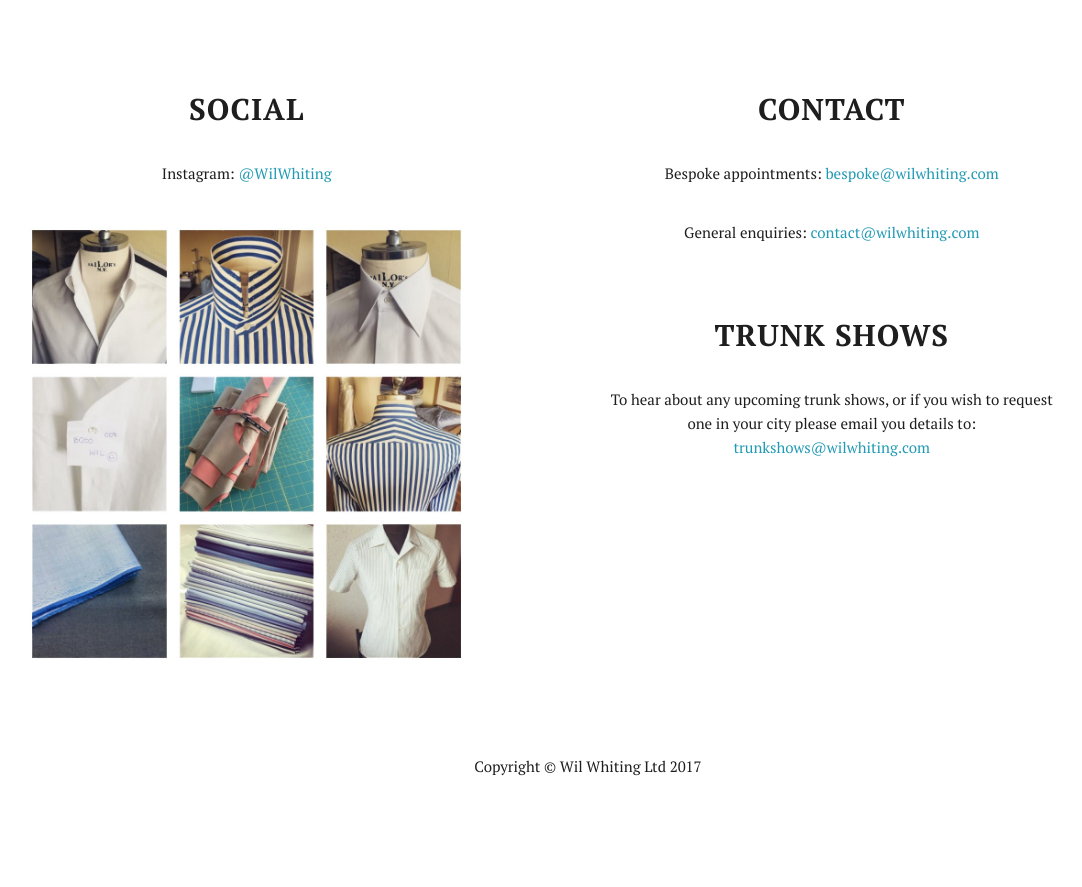
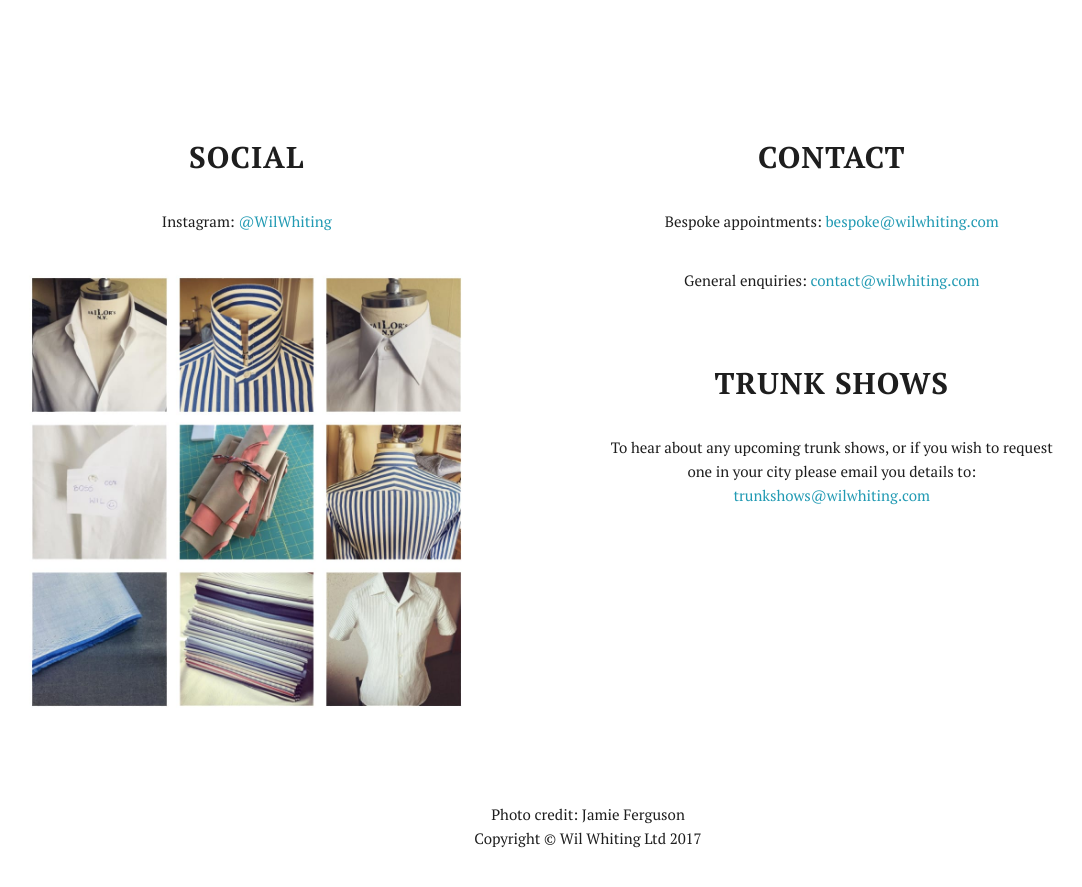
Before and after one commit to MrEdwardo/wilwhitingcouk, a Jekyll site: the page built from index.html, in a window 1280 px wide and 900 px high, scrolled down 7885 px. Shown: the top 887 px of the window, without its empty margins (52-1134 px from the left). Built offline with Jekyll 4.4.1, drawn with Linux system fonts in a browser that asks for light colours; before the commit the page ends 8713 px from its top, so only the background shows below that; part of the change alters nothing that is shown.

Commit message:
footer, layout fixes

```diff
--- a/_includes/about.html
+++ b/_includes/about.html
@@ -4,7 +4,7 @@
 
     <div class="row">
 
-      <div class="col-lg-6 col-sm-offset-3">
+      <div class="col-lg-5 col-sm-offset-3">
         <h2>About</h2>
         <p>Wil Whiting is aimed at redefining the bespoke shirt, focussed predominantly on quality to ensure each customer receives a shirt that encompasses the true meaning of the term ‘bespoke’, as known with the traditional British tailoring community.</p>
         <p>Wil trained under one of the most renowned and last remaining bespoke shirtmaker in the world, who be-gifted him a unique pattern making formula. Even with this comprehensive foundation Wil opted to continue learning, focussed on perfecting his own pattern methodology by travelling to meet other makers around the world who supported his quest in reviving and evolving this dying craft. Using this experience Wil trained his own small team, using a combination of the traditional ‘Jermyn Street make’ and his own methodology defined by endless experimentation and advice received from other renown cutters and makers within the industry.</p>
--- a/_includes/footer.html
+++ b/_includes/footer.html
@@ -1,6 +1,7 @@
     <!-- Footer -->
     <footer>
         <div class="container text-center">
+            <p>Photo credit: Jamie Ferguson</p>
             <p>Copyright &copy; {{ site.footer }} 20{{ site.time | date: '%y' }}</p>
         </div>
     </footer>
--- a/_includes/head.html
+++ b/_includes/head.html
@@ -13,6 +13,16 @@
     <link rel="stylesheet" href="{{ "/css/font-awesome/css/font-awesome.min.css" | prepend: site.baseurl }}">
     <link href="https://fonts.googleapis.com/css?family=PT+Serif:400,400i,700" rel="stylesheet">
 
+    <script>
+    (function(i,s,o,g,r,a,m){i['GoogleAnalyticsObject']=r;i[r]=i[r]||function(){
+    (i[r].q=i[r].q||[]).push(arguments)},i[r].l=1*new Date();a=s.createElement(o),
+    m=s.getElementsByTagName(o)[0];a.async=1;a.src=g;m.parentNode.insertBefore(a,m)
+    })(window,document,'script','https://www.google-analytics.com/analytics.js','ga');
+
+    ga('create', 'UA-19619576-15', 'auto');
+    ga('send', 'pageview');
+  </script>
+
     <!-- HTML5 Shim and Respond.js IE8 support of HTML5 elements and media queries -->
     <!-- WARNING: Respond.js doesn't work if you view the page via file:// -->
     <!--[if lt IE 9]>
--- a/_layouts/default.html
+++ b/_layouts/default.html
@@ -2,6 +2,15 @@
 <html>
     {% include head.html %}
     <body id="page-top" data-spy="scroll" data-target=".navbar-fixed-top">
+      <script>
+      (function(i,s,o,g,r,a,m){i['GoogleAnalyticsObject']=r;i[r]=i[r]||function(){
+      (i[r].q=i[r].q||[]).push(arguments)},i[r].l=1*new Date();a=s.createElement(o),
+      m=s.getElementsByTagName(o)[0];a.async=1;a.src=g;m.parentNode.insertBefore(a,m)
+      })(window,document,'script','https://www.google-analytics.com/analytics.js','ga');
+
+      ga('create', 'UA-19619576-15', 'auto');
+      ga('send', 'pageview');
+    </script>
     {% include nav.html %}
     {% include header.html %}
     {% include bespoke.html %}
```
Also changed, not shown: img/bespoke/140A3130.jpg.
